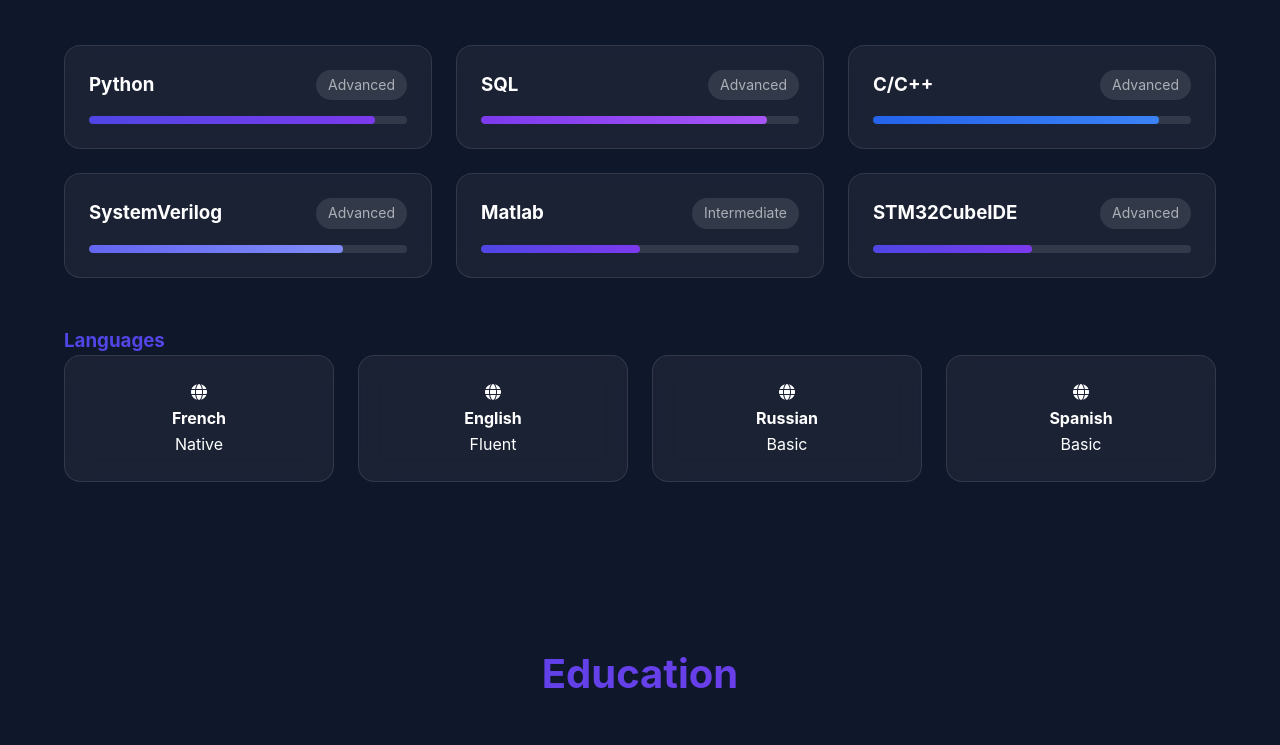
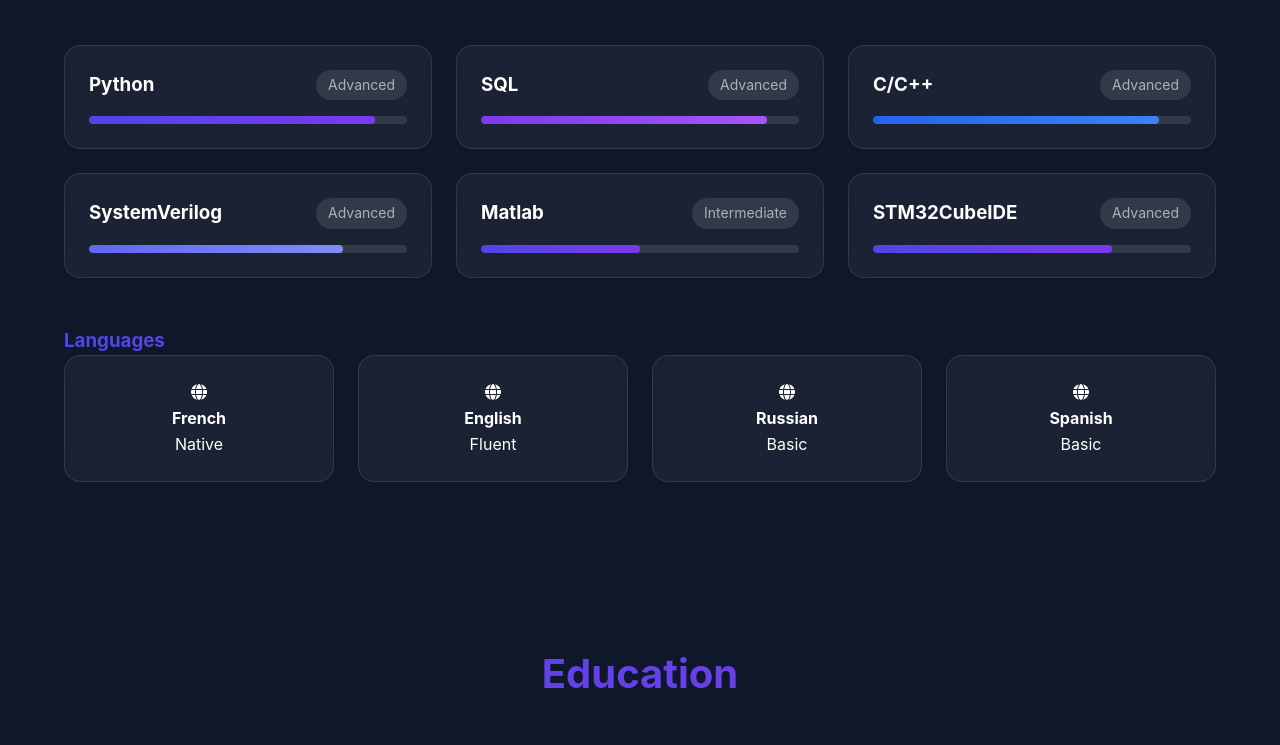
Before and after one commit to rosecymbler/Portfolio, a plain HTML site: page index.html in a window 1280 px wide. Shown: the part 3533-4278 px from the top of the page. Drawn offline with Linux system fonts and the light colour scheme.

Commit message:
Update styles.css

```diff
--- a/styles.css
+++ b/styles.css
@@ -228,7 +228,7 @@ section {
 .progress.cpp { width: 90%; background: linear-gradient(90deg, #2563eb, #3b82f6); }
 .progress.verilog { width: 80%; background: linear-gradient(90deg, #6366f1, #818cf8); }
 .progress.matlab { width: 50%; background: linear-gradient(90deg, #4f46e5, #7c3aed); }
-.progress.stm { width: 50%; background: linear-gradient(90deg, #4f46e5, #7c3aed); }
+.progress.stm { width: 75%; background: linear-gradient(90deg, #4f46e5, #7c3aed); }
 
 /* Languages Grid */
 .languages-grid {
```
